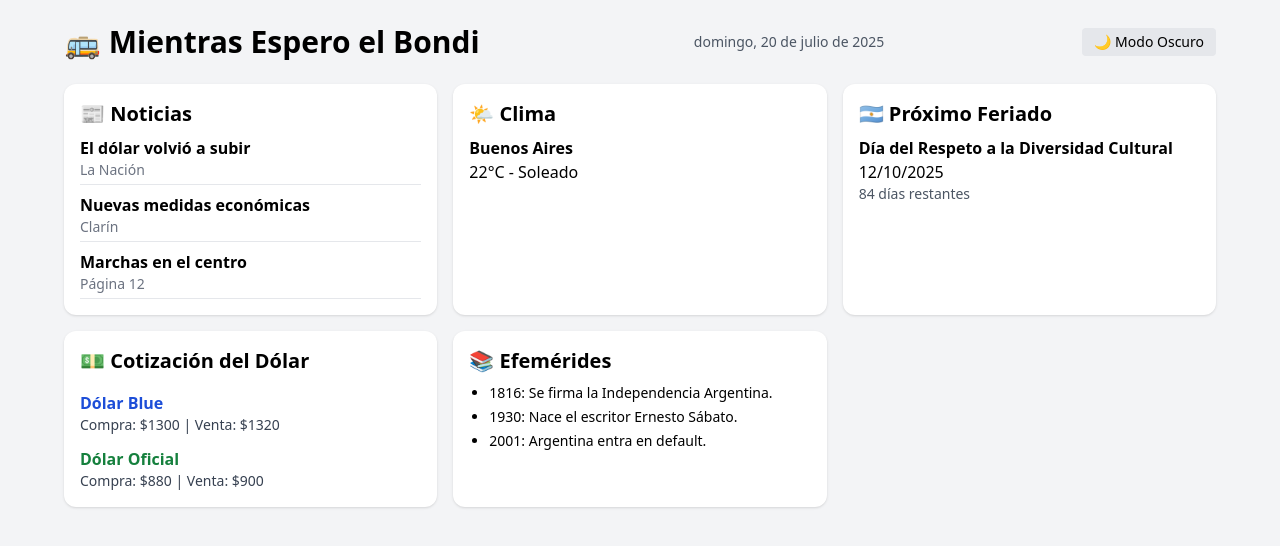
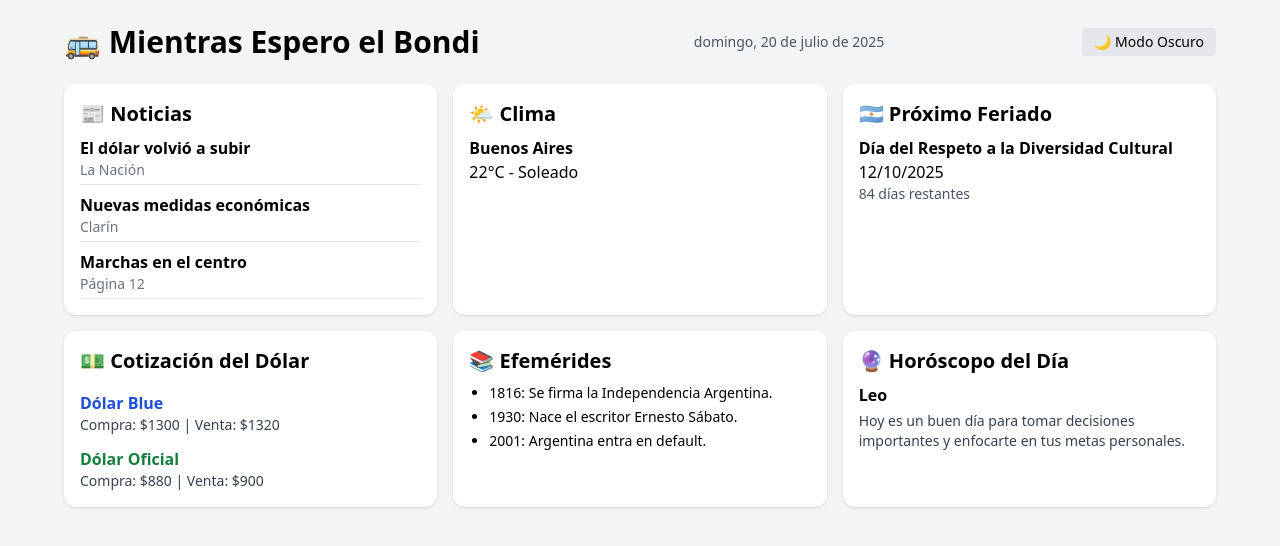
Before and after one commit to kalaniz0018/mientras-espero-el-bondi, a React (Vite) app: page / in a window 1280 px wide. Shown: the top 546 px of the page. Built offline with nearby package versions, Linux system fonts and the light colour scheme.

Commit message:
agregando nueva card de horoscopo

```diff
--- a/src/App.tsx
+++ b/src/App.tsx
@@ -1,10 +1,10 @@
 import { useEffect, useState } from "react";
-/* import { Clock } from "./components/Clock";
- */ import { Weather } from "./components/Weather";
+import { Weather } from "./components/Weather";
 import { News } from "./components/News";
 import { Efemerides } from "./components/Efemerides";
 import { NextFeriado } from "./components/NextFeriado";
 import { Dolar } from "./components/Dolar";
+import { Horoscopo } from "./components/Horoscopo";
 
 function App() {
   const [isDarkMode, setIsDarkMode] = useState(false);
@@ -56,11 +56,10 @@ function App() {
         <div className="grid grid-cols-1 sm:grid-cols-2 lg:grid-cols-3 gap-4">
           <News />
           <Weather />
-          {/*  <Clock /> */}
-
           <NextFeriado />
           <Dolar />
           <Efemerides />
+          <Horoscopo />
         </div>
       </div>
     </div>
--- /dev/null
+++ b/src/components/Horoscopo.tsx
@@ -0,0 +1,14 @@
+import React from "react";
+import { mockHoroscopo } from "../mocks/mockData"; // ✅ Import del mock
+
+export const Horoscopo: React.FC = () => {
+  return (
+    <div className="bg-white dark:bg-gray-800 text-black dark:text-white p-4 rounded-xl shadow h-full min-h-[100px]">
+      <h2 className="text-xl font-bold mb-2">🔮 Horóscopo del Día</h2>
+      <p className="font-semibold mb-1">{mockHoroscopo.signo}</p>
+      <p className="text-sm text-gray-700 dark:text-gray-300">
+        {mockHoroscopo.mensaje}
+      </p>
+    </div>
+  );
+};
--- a/src/mocks/mockData.ts
+++ b/src/mocks/mockData.ts
@@ -20,3 +20,7 @@ export const mockFeriado = {
   name: "Día del Respeto a la Diversidad Cultural",
   date: "2025-10-12",
 };
+export const mockHoroscopo = {
+  signo: "Leo",
+  mensaje: "Hoy es un buen día para tomar decisiones importantes y enfocarte en tus metas personales.",
+};
```
